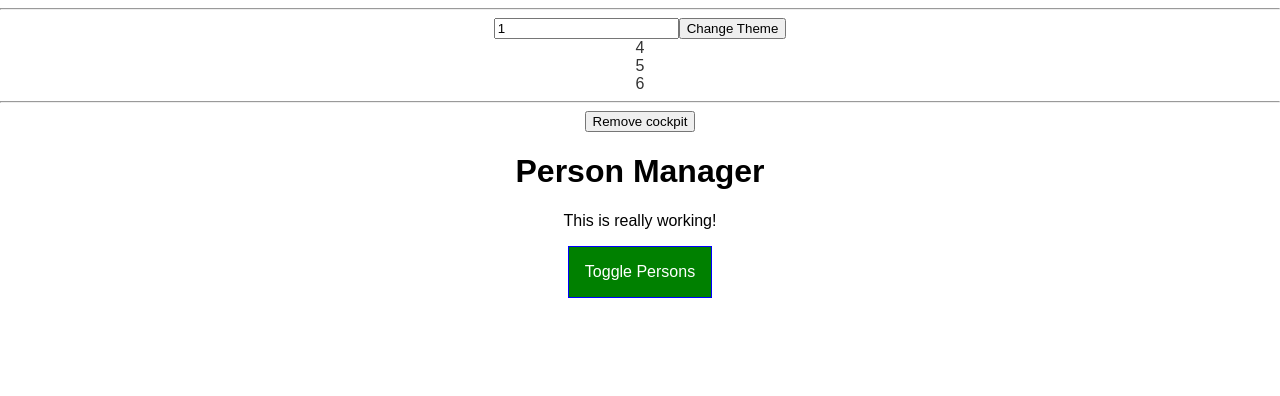
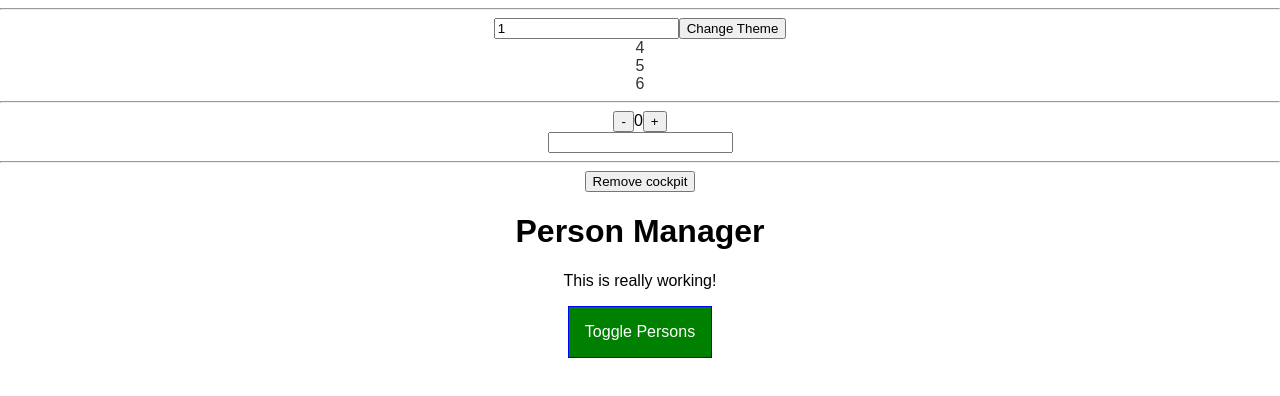
Before and after one commit to asachan2707/react-tutorial-practice, a React app: page / in a window 1280 px wide. Shown: the top 396 px of the page. Built offline with nearby package versions, Linux system fonts and the light colour scheme.

Commit message:
React hook > UseReducer and example.

```diff
--- a/src/containers/App.js
+++ b/src/containers/App.js
@@ -4,6 +4,8 @@
 import Persons from '../components/Persons/Persons';
 import Cockpit from '../components/Cockpit/Cockpit';
 import UseCallback from '../example/useCallback/useCallback';
+import UseReducer from '../example/useReducer/useReducer';
+import ExampleTodo from '../example/useReducer/ExampleTodo';
 
 class App extends Component {
   constructor(props) {
@@ -86,6 +88,9 @@
         <hr />
         <UseCallback />
         <hr />
+        <UseReducer />
+        <ExampleTodo />
+        <hr />
         <button onClick={() => { this.setState({ showCockpit: !this.state.showCockpit }) }}>Remove cockpit</button>
         {this.state.showCockpit ? <Cockpit
           title={this.props.appTitle}
--- /dev/null
+++ b/src/example/useReducer/ExampleTodo.js
@@ -0,0 +1,64 @@
+import React, { useReducer, useState } from 'react';
+
+const ACTIONS = {
+    ADD_TODO: 'add-todo',
+    TOGGLE_TODO: 'toggle-todo',
+    DELETE_TODO: 'delete-todo'
+}
+
+function reducer(todos, action) {
+    switch (action.type) {
+        case ACTIONS.ADD_TODO:
+            return [...todos, newTodo(action.payload.name)];
+        case ACTIONS.TOGGLE_TODO:
+            return todos.map(todo => {
+                if (todo.id === action.payload.id) {
+                    return { ...todo, complete: !todo.complete };
+                }
+                return todo;
+            });
+        case ACTIONS.DELETE_TODO:
+            return todos.filter(todo => todo.id !== action.payload.id);
+        default:
+            return todos;
+    }
+}
+
+function newTodo(name) {
+    return { id: Date.now(), name: name, complete: false }
+}
+
+
+
+export default function ExampleTodo() {
+
+    const [todos, dispatch] = useReducer(reducer, []);
+    const [name, setName] = useState('');
+
+    function handleSubmit(e) {
+        e.preventDefault();
+        dispatch({ type: ACTIONS.ADD_TODO, payload: { name: name } });
+        setName('');
+    }
+
+    console.log(todos);
+    return (
+        <div>
+            <form onSubmit={handleSubmit}>
+                <input type="text" value={name} onChange={e => setName(e.target.value)} />
+            </form>
+            {todos.map(todo => <Todo key={todo.id} todo={todo} dispatch={dispatch} />)}
+        </div>
+    );
+}
+
+function Todo({ todo, dispatch }) {
+    return (
+        <div>
+            <span style={{ color: todo.complete ? '#AAA' : '#000' }}>{todo.name}</span>
+            <button onClick={() => dispatch({ type: ACTIONS.TOGGLE_TODO, payload: { id: todo.id } })}>Toggle</button>
+            <button onClick={() => dispatch({ type: ACTIONS.DELETE_TODO, payload: { id: todo.id } })}>Delete</button>
+        </div>
+
+    );
+}
--- /dev/null
+++ b/src/example/useReducer/useReducer.js
@@ -0,0 +1,38 @@
+import React, { useReducer } from 'react';
+
+const ACTIONS = {
+    INCREMENT: 'increment',
+    DECREMENT: 'decrement'
+}
+
+function reducer(state, action) {
+    switch (action.type) {
+        case ACTIONS.INCREMENT:
+            return { count: state.count + 1 };
+        case ACTIONS.DECREMENT:
+            return { count: state.count - 1 };
+        default:
+            return state;
+    }
+}
+
+export default function UseReducer() {
+
+    const [state, dispatch] = useReducer(reducer, { count: 0 });
+
+    function increment() {
+        dispatch({ type: ACTIONS.INCREMENT });
+    }
+
+    function decrement() {
+        dispatch({ type: ACTIONS.DECREMENT });
+    }
+
+    return (
+        <div>
+            <button onClick={decrement}>-</button>
+            <span>{state.count}</span>
+            <button onClick={increment}>+</button>
+        </div>
+    );
+}
```
